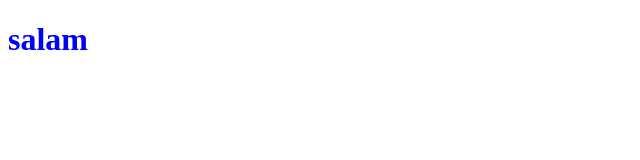
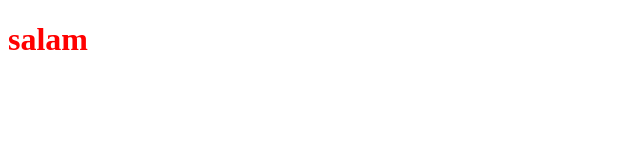
Before and after one commit to testjahan/test, a website: page index.html in a window 1280 px wide. Shown: the whole page, without its empty margins (0-640 px from the left). Drawn offline with Linux system fonts and the light colour scheme.

Commit message:
color-change1

```diff
--- a/index.html
+++ b/index.html
@@ -7,6 +7,6 @@
 </head>
 
 <body>
-    <h1 style="color: blue;">salam</h1>
+    <h1 style="color: red;">salam</h1>
 </body>
 </html>
```
